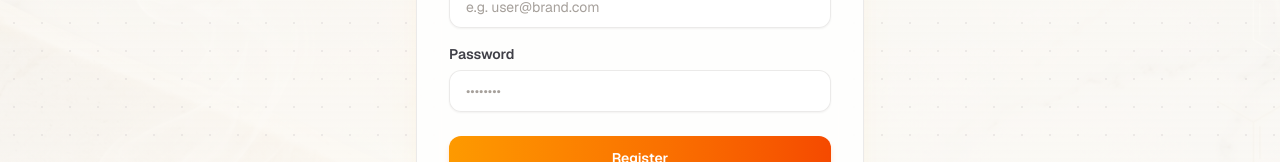
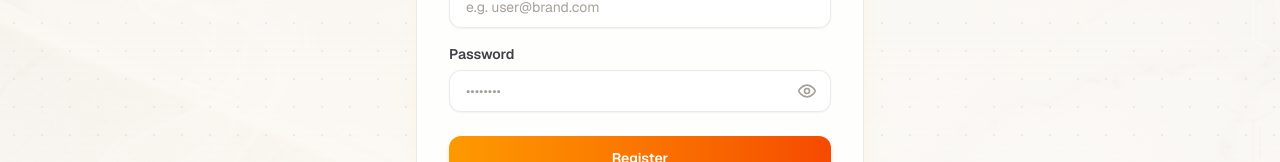
Before and after one commit to Avinash00006/flavorforge-ai, a Next.js app in the folder frontend/: page /register in a window 1280 px wide. Shown: the part 495-657 px from the top of the page. Built offline with nearby package versions, Linux system fonts and the light colour scheme; no server answers.

Commit message:
feat(ui): add interactive password show/hide eye toggle

```diff
--- a/frontend/components/Icons.jsx
+++ b/frontend/components/Icons.jsx
@@ -325,6 +325,27 @@ export function EyeIcon({ className = "w-5 h-5", ...props }) {
   );
 }
 
+export function EyeOffIcon({ className = "w-5 h-5", ...props }) {
+  return (
+    <svg
+      className={className}
+      fill="none"
+      viewBox="0 0 24 24"
+      stroke="currentColor"
+      strokeWidth={2}
+      strokeLinecap="round"
+      strokeLinejoin="round"
+      aria-hidden="true"
+      {...props}
+    >
+      <path d="M9.88 9.88a3 3 0 1 0 4.24 4.24" />
+      <path d="M10.73 5.08A10.43 10.43 0 0 1 12 5c7 0 10 7 10 7a13.16 13.16 0 0 1-1.67 2.68" />
+      <path d="M6.61 6.61A13.526 13.526 0 0 0 2 12s3 7 10 7a9.74 9.74 0 0 0 5.39-1.61" />
+      <line x1="2" y1="2" x2="22" y2="22" />
+    </svg>
+  );
+}
+
 export function CheckCircleIcon({ className = "w-5 h-5", ...props }) {
   return (
     <svg
--- a/frontend/components/ui/Input.jsx
+++ b/frontend/components/ui/Input.jsx
@@ -1,17 +1,27 @@
-// components/ui/Input.jsx
+"use client";
+
+import { useState } from "react";
+import { EyeIcon, EyeOffIcon } from "../Icons";
 
 /**
  * Input Component
+ *
+ * Versatile input field supporting labels, error feedback, custom icons,
+ * and built-in show/hide password visibility toggle with animated SVG eye icons.
+ *
  * Props:
- * - label
- * - placeholder
- * - type
- * - value
- * - onChange
- * - error
- * - icon
+ * - label: Optional input header label
+ * - placeholder: Placeholder text
+ * - type: HTML input type (defaults to 'text')
+ * - value: Controlled input value
+ * - onChange: Change event handler
+ * - error: Optional error string to display below the input
+ * - id: HTML element ID
+ * - icon: Left-aligned decorative icon
+ * - rightIcon: Optional right-aligned icon
+ * - showPasswordToggle: Boolean flag (defaults to true) to enable eye toggle for password inputs
+ * - className: Custom Tailwind classes
  */
-
 export default function Input({
   label,
   placeholder,
@@ -21,9 +31,15 @@ export default function Input({
   error,
   id,
   icon,
+  rightIcon,
+  showPasswordToggle = true,
   className = "",
   ...props
 }) {
+  const [showPassword, setShowPassword] = useState(false);
+  const isPassword = type === "password";
+  const effectiveType = isPassword ? (showPassword ? "text" : "password") : type;
+
   // Generate a standard web-safe ID from the label if no explicit ID is provided
   const inputId = id || (label ? label.toLowerCase().replace(/[^a-z0-9]+/g, "-") : undefined);
 
@@ -44,10 +60,11 @@ export default function Input({
             {icon}
           </div>
         )}
+
         <input
           id={inputId}
           name={inputId}
-          type={type}
+          type={effectiveType}
           value={value}
           onChange={onChange}
           placeholder={placeholder}
@@ -57,7 +74,8 @@ export default function Input({
             border-stone-200/80
             dark:border-stone-800/80
             rounded-xl
-            ${icon ? 'pl-10 pr-4' : 'px-4'}
+            ${icon ? 'pl-10' : 'px-4'}
+            ${isPassword && showPasswordToggle ? 'pr-11' : rightIcon ? 'pr-11' : 'pr-4'}
             py-2.5
             text-sm
 
@@ -80,6 +98,28 @@ export default function Input({
           `}
           {...props}
         />
+
+        {/* Interactive password visibility toggle button */}
+        {isPassword && showPasswordToggle ? (
+          <button
+            type="button"
+            onClick={() => setShowPassword((prev) => !prev)}
+            aria-label={showPassword ? "Hide password" : "Show password"}
+            title={showPassword ? "Hide password" : "Show password"}
+            tabIndex={-1}
+            className="absolute inset-y-0 right-0 pr-3.5 flex items-center text-stone-400 hover:text-amber-600 dark:text-stone-500 dark:hover:text-amber-400 transition-colors focus:outline-none cursor-pointer"
+          >
+            {showPassword ? (
+              <EyeOffIcon className="w-5 h-5 transition-transform duration-150 hover:scale-110" />
+            ) : (
+              <EyeIcon className="w-5 h-5 transition-transform duration-150 hover:scale-110" />
+            )}
+          </button>
+        ) : rightIcon ? (
+          <div className="absolute inset-y-0 right-0 pr-3.5 flex items-center pointer-events-none text-stone-400 dark:text-stone-500">
+            {rightIcon}
+          </div>
+        ) : null}
       </div>
 
       {error && (
```
